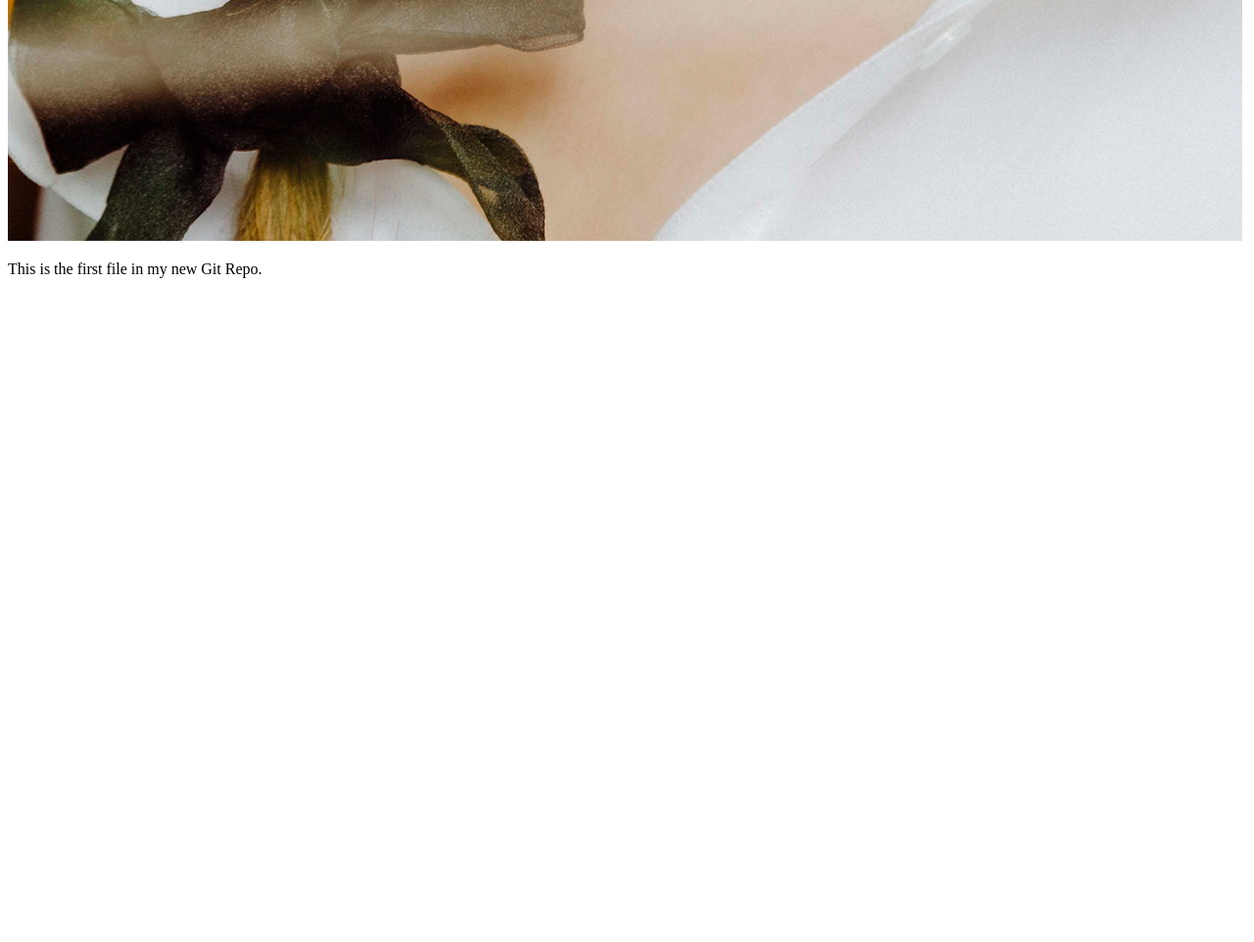
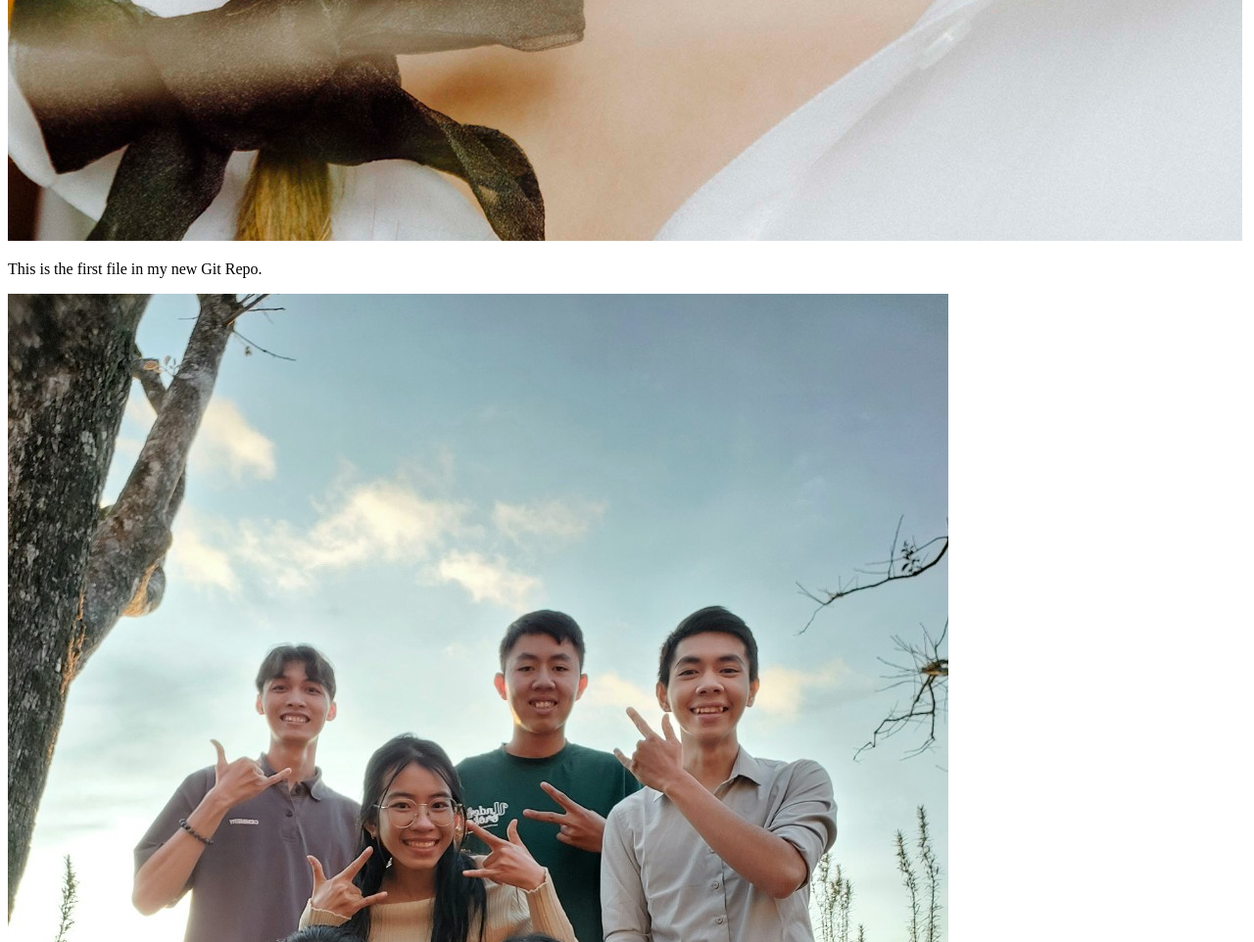
Before and after one commit to camtien4757/testgit, a plain HTML site: page index.html in a window 1280 px wide. Shown: the part 1898-2860 px from the top of the page at 98% size. Before the commit the page ends 2198 px from the top, so only its background shows below. Drawn offline with Linux system fonts and the light colour scheme.

Commit message:
add second img

```diff
--- a/index.html
+++ b/index.html
@@ -8,6 +8,7 @@
 <h1>Hello world!</h1>
 <img src="/ssh.jpg" alt="">
 <p>This is the first file in my new Git Repo.</p>
+<img src="/DL1.jpg" alt="">
 
 </body>
 </html>
```
Also changed, not shown: DL1.jpg (added).
